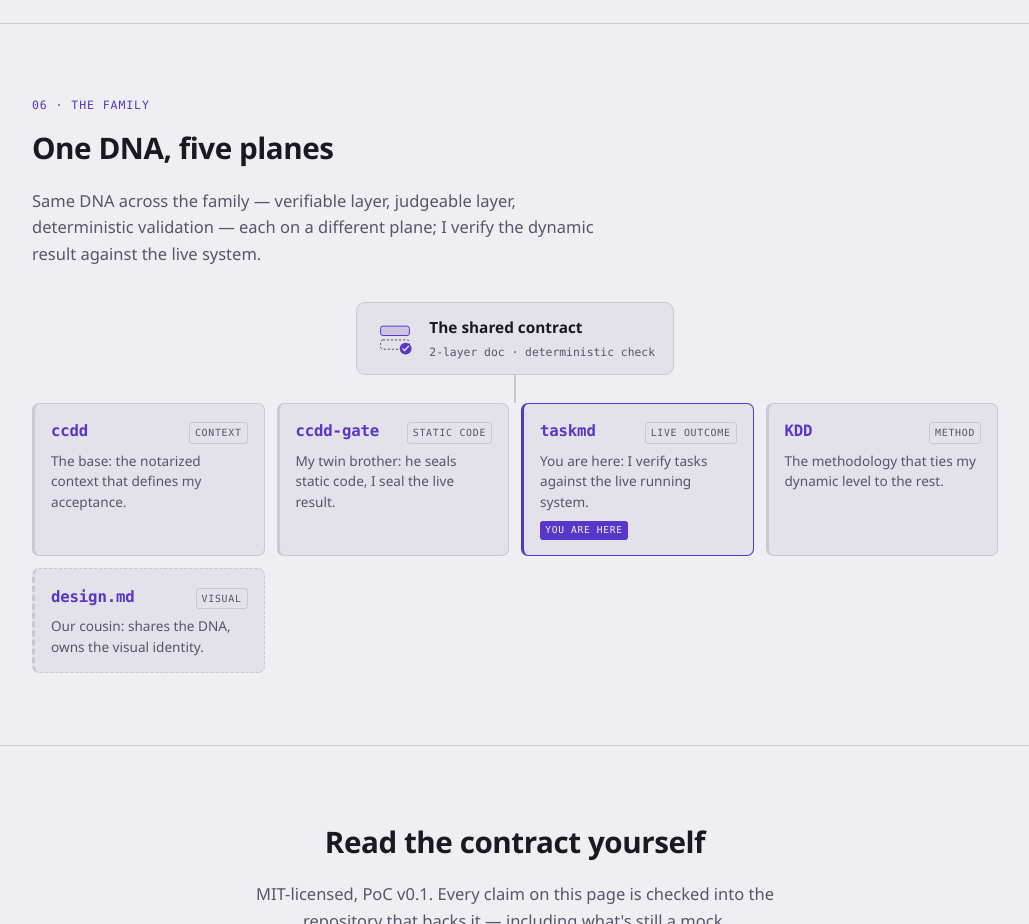
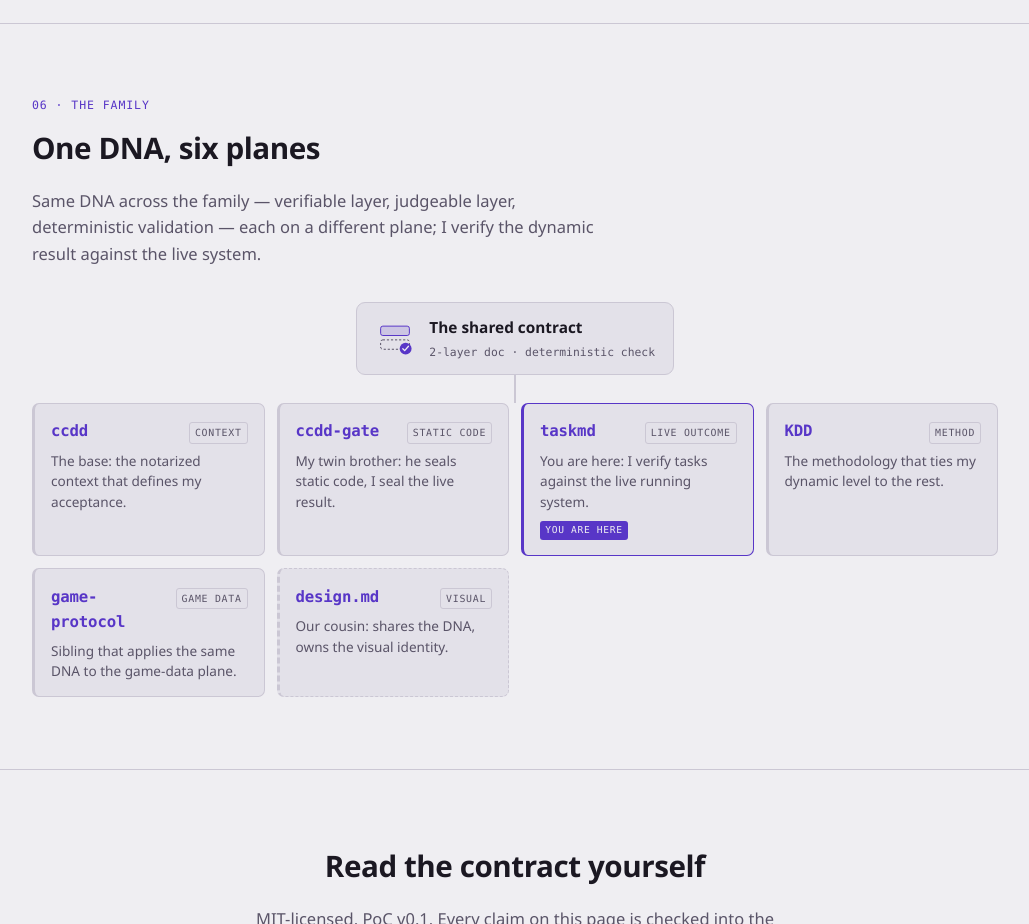
Before and after one commit to MauricioPerera/taskmd, a plain HTML site: page index.html in a window 1280 px wide. Shown: the part 3860-4784 px from the top of the page, without its empty margins (250-1279 px from the left). Drawn offline with Linux system fonts and the light colour scheme.

Commit message:
landing: add game-protocol as 6th family node (Game data plane, trilingual)

```diff
--- a/index.html
+++ b/index.html
@@ -416,7 +416,7 @@
     <section id="family">
       <div class="col-wide">
         <span class="sec-tag" data-i18n="fam2.tag">06 · The family</span>
-        <h2 data-i18n="fam2.h2">One DNA, five planes</h2>
+        <h2 data-i18n="fam2.h2">One DNA, six planes</h2>
         <p data-i18n="fam2.p">Same DNA across the family — verifiable layer, judgeable layer, deterministic validation — each on a different plane; I verify the dynamic result against the live system.</p>
         <div class="fam2">
           <div class="fam2-core">
@@ -462,6 +462,13 @@
               </span>
               <span class="fam2-rel" data-i18n="fam2.rel.kdd">The methodology that ties my dynamic level to the rest.</span>
             </a>
+            <a class="fam2-node" href="https://github.com/MauricioPerera/game-protocol">
+              <span class="fam2-node-top">
+                <span class="fam2-name">game-protocol</span>
+                <span class="fam2-plane" data-i18n="fam2.plane.game">Game data</span>
+              </span>
+              <span class="fam2-rel" data-i18n="fam2.rel.game">Sibling that applies the same DNA to the game-data plane.</span>
+            </a>
             <a class="fam2-node is-cousin" href="https://github.com/google-labs-code/design.md">
               <span class="fam2-node-top">
                 <span class="fam2-name">design.md</span>
@@ -496,7 +503,8 @@
 
   var I18N = {
     en: {
-      "fam2.tag":"06 · The family","fam2.h2":"One DNA, five planes","fam2.p":"Same DNA across the family — verifiable layer, judgeable layer, deterministic validation — each on a different plane; I verify the dynamic result against the live system.","fam2.core":"The shared contract","fam2.coresub":"2-layer doc · deterministic check","fam2.here":"you are here","fam2.plane.ccdd":"Context","fam2.plane.gate":"Static code","fam2.plane.taskmd":"Live outcome","fam2.plane.kdd":"Method","fam2.plane.design":"Visual","fam2.rel.ccdd":"The base: the notarized context that defines my acceptance.","fam2.rel.gate":"My twin brother: he seals static code, I seal the live result.","fam2.rel.taskmd":"You are here: I verify tasks against the live running system.","fam2.rel.kdd":"The methodology that ties my dynamic level to the rest.","fam2.rel.design":"Our cousin: shares the DNA, owns the visual identity.",
+      "fam2.plane.game":"Game data","fam2.rel.game":"Sibling that applies the same DNA to the game-data plane.",
+      "fam2.tag":"06 · The family","fam2.h2":"One DNA, six planes","fam2.p":"Same DNA across the family — verifiable layer, judgeable layer, deterministic validation — each on a different plane; I verify the dynamic result against the live system.","fam2.core":"The shared contract","fam2.coresub":"2-layer doc · deterministic check","fam2.here":"you are here","fam2.plane.ccdd":"Context","fam2.plane.gate":"Static code","fam2.plane.taskmd":"Live outcome","fam2.plane.kdd":"Method","fam2.plane.design":"Visual","fam2.rel.ccdd":"The base: the notarized context that defines my acceptance.","fam2.rel.gate":"My twin brother: he seals static code, I seal the live result.","fam2.rel.taskmd":"You are here: I verify tasks against the live running system.","fam2.rel.kdd":"The methodology that ties my dynamic level to the rest.","fam2.rel.design":"Our cousin: shares the DNA, owns the visual identity.",
       "a11y.skip":"Skip to content",
       "nav.a":"The problem","nav.b":"The contract","nav.c":"The reality gate","nav.d":"The isolation finding",
       "nav.e":"By the numbers","nav.f":"The boundary","nav.g":"The family",
@@ -546,7 +554,8 @@
       "closing.cta1":"Open the repository","closing.cta2":"Read the README"
     },
     es: {
-      "fam2.tag":"06 · La familia","fam2.h2":"Un ADN, cinco planos","fam2.p":"Mismo ADN en la familia — capa verificable, capa juzgable, validación determinista — cada uno en un plano distinto; yo verifico el resultado dinámico contra el sistema vivo.","fam2.core":"El contrato compartido","fam2.coresub":"Doc de 2 capas · chequeo determinista","fam2.here":"estás aquí","fam2.plane.ccdd":"Contexto","fam2.plane.gate":"Código estático","fam2.plane.taskmd":"Resultado en vivo","fam2.plane.kdd":"Método","fam2.plane.design":"Visual","fam2.rel.ccdd":"La base: el contexto notariado que define mi aceptación.","fam2.rel.gate":"Mi hermano gemelo: él sella el código estático, yo sello el resultado en vivo.","fam2.rel.taskmd":"Estás aquí: verifico las tareas contra el sistema en ejecución.","fam2.rel.kdd":"La metodología que ata mi nivel dinámico con los demás.","fam2.rel.design":"Nuestro primo: comparte el ADN, tiene la identidad visual.",
+      "fam2.plane.game":"Datos de juego","fam2.rel.game":"Hermano que aplica el mismo ADN al plano de datos de juego.",
+      "fam2.tag":"06 · La familia","fam2.h2":"Un ADN, seis planos","fam2.p":"Mismo ADN en la familia — capa verificable, capa juzgable, validación determinista — cada uno en un plano distinto; yo verifico el resultado dinámico contra el sistema vivo.","fam2.core":"El contrato compartido","fam2.coresub":"Doc de 2 capas · chequeo determinista","fam2.here":"estás aquí","fam2.plane.ccdd":"Contexto","fam2.plane.gate":"Código estático","fam2.plane.taskmd":"Resultado en vivo","fam2.plane.kdd":"Método","fam2.plane.design":"Visual","fam2.rel.ccdd":"La base: el contexto notariado que define mi aceptación.","fam2.rel.gate":"Mi hermano gemelo: él sella el código estático, yo sello el resultado en vivo.","fam2.rel.taskmd":"Estás aquí: verifico las tareas contra el sistema en ejecución.","fam2.rel.kdd":"La metodología que ata mi nivel dinámico con los demás.","fam2.rel.design":"Nuestro primo: comparte el ADN, tiene la identidad visual.",
       "a11y.skip":"Ir al contenido",
       "nav.a":"El problema","nav.b":"El contrato","nav.c":"El gate de realidad","nav.d":"El hallazgo de aislamiento",
       "nav.e":"En números","nav.f":"El límite","nav.g":"La familia",
@@ -596,7 +605,8 @@
       "closing.cta1":"Abrir el repositorio","closing.cta2":"Leer el README"
     },
     pt: {
-      "fam2.tag":"06 · A família","fam2.h2":"Um DNA, cinco planos","fam2.p":"Mesmo DNA na família — camada verificável, camada julgável, validação determinística — cada um em um plano distinto; eu verifico o resultado dinâmico contra o sistema vivo.","fam2.core":"O contrato compartilhado","fam2.coresub":"Doc de 2 camadas · verificação determinista","fam2.here":"você está aqui","fam2.plane.ccdd":"Contexto","fam2.plane.gate":"Código estático","fam2.plane.taskmd":"Resultado ao vivo","fam2.plane.kdd":"Método","fam2.plane.design":"Visual","fam2.rel.ccdd":"A base: o contexto notarizado que define minha aceitação.","fam2.rel.gate":"Meu irmão gêmeo: ele sela o código estático, eu selo o resultado ao vivo.","fam2.rel.taskmd":"Você está aqui: verifico as tarefas contra o sistema em execução.","fam2.rel.kdd":"A metodologia que ata meu nível dinâmico aos demais.","fam2.rel.design":"Nosso primo: compartilha o DNA, tem a identidade visual.",
+      "fam2.plane.game":"Dados de jogo","fam2.rel.game":"Irmão que aplica o mesmo DNA ao plano de dados de jogo.",
+      "fam2.tag":"06 · A família","fam2.h2":"Um DNA, seis planos","fam2.p":"Mesmo DNA na família — camada verificável, camada julgável, validação determinística — cada um em um plano distinto; eu verifico o resultado dinâmico contra o sistema vivo.","fam2.core":"O contrato compartilhado","fam2.coresub":"Doc de 2 camadas · verificação determinista","fam2.here":"você está aqui","fam2.plane.ccdd":"Contexto","fam2.plane.gate":"Código estático","fam2.plane.taskmd":"Resultado ao vivo","fam2.plane.kdd":"Método","fam2.plane.design":"Visual","fam2.rel.ccdd":"A base: o contexto notarizado que define minha aceitação.","fam2.rel.gate":"Meu irmão gêmeo: ele sela o código estático, eu selo o resultado ao vivo.","fam2.rel.taskmd":"Você está aqui: verifico as tarefas contra o sistema em execução.","fam2.rel.kdd":"A metodologia que ata meu nível dinâmico aos demais.","fam2.rel.design":"Nosso primo: compartilha o DNA, tem a identidade visual.",
       "a11y.skip":"Pular para o conteúdo",
       "nav.a":"O problema","nav.b":"O contrato","nav.c":"O gate de realidade","nav.d":"O achado de isolamento",
       "nav.e":"Em números","nav.f":"O limite","nav.g":"A família",
```
